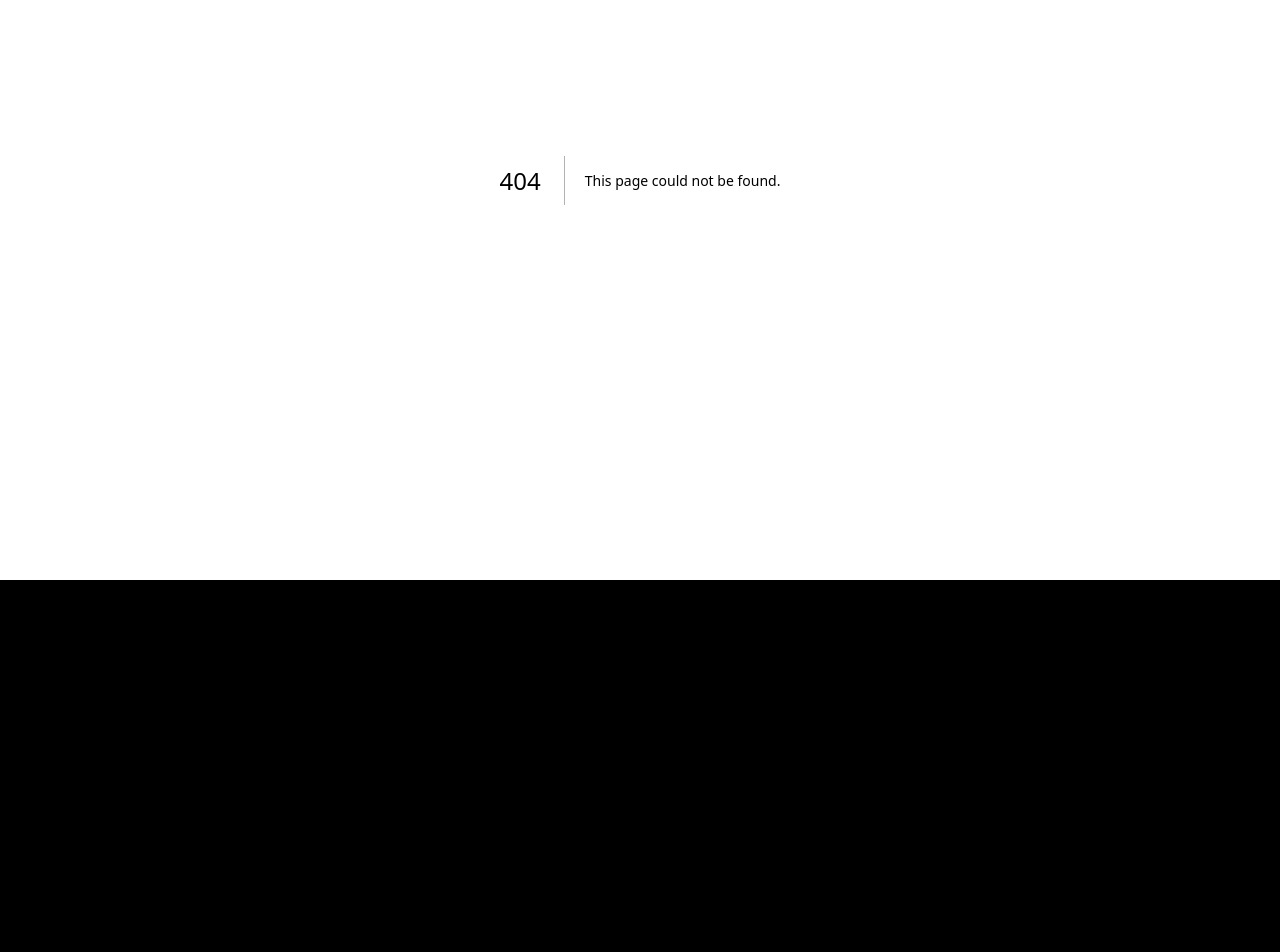
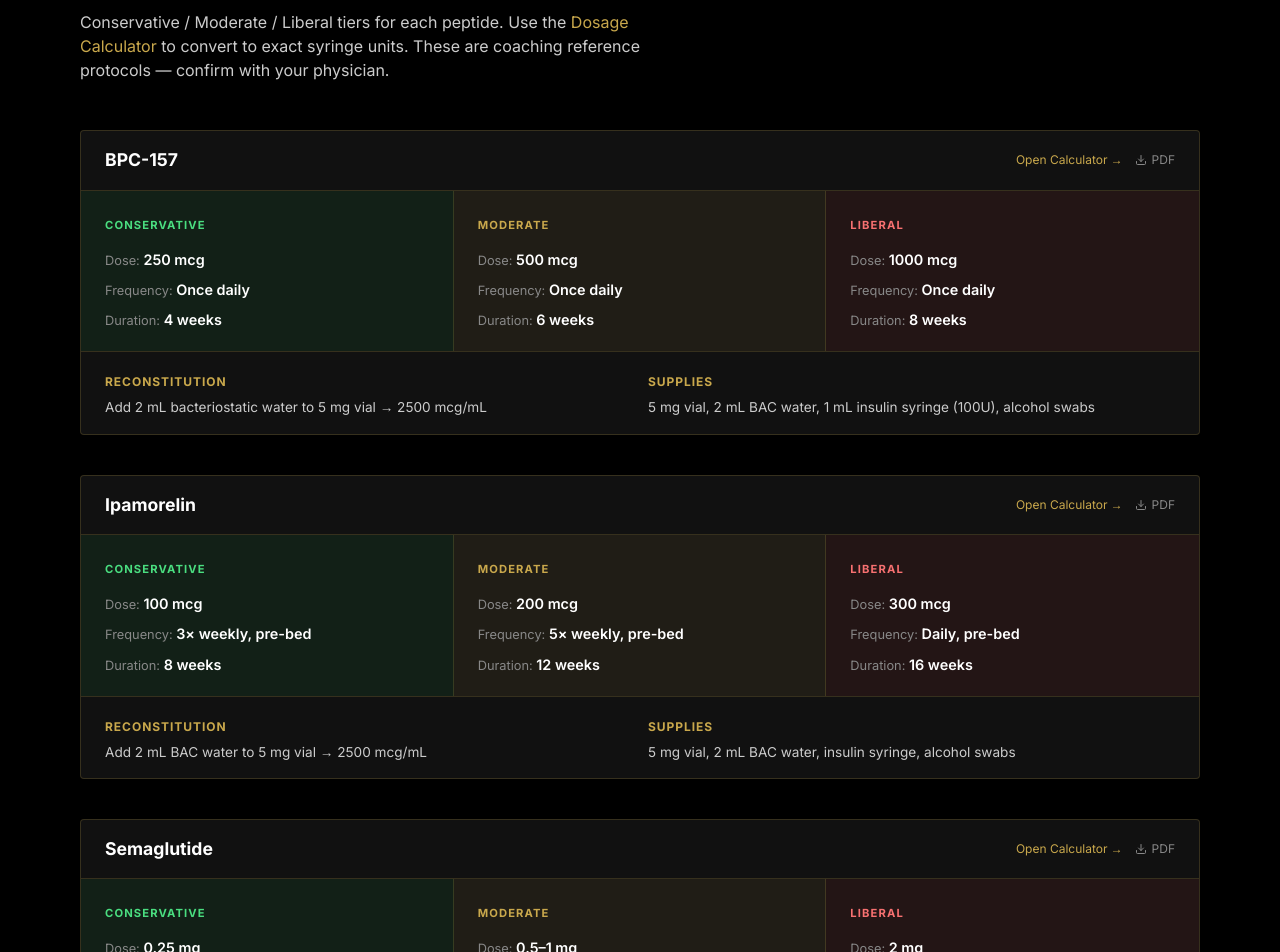
Before and after one commit to asaasinai/richard-ortiz-coaching, a Next.js app: page /protocols in a window 1280 px wide. Before the commit this address had no page. Shown: the part 220-1172 px from the top of the page. Before the commit the page ends 800 px from the top, so only its background shows below. Built offline with nearby package versions, Linux system fonts and the light colour scheme.

Commit message:
scaffold: src/app/protocols/page.tsx

```diff
--- /dev/null
+++ b/src/app/protocols/page.tsx
@@ -0,0 +1,105 @@
+import Nav from "@/components/Nav"
+import Footer from "@/components/Footer"
+import Link from "next/link"
+import { Download } from "lucide-react"
+
+const protocols = [
+  {
+    peptide: "BPC-157",
+    slug: "bpc-157",
+    conservative: { dose: "250 mcg", freq: "Once daily", duration: "4 weeks" },
+    moderate:     { dose: "500 mcg", freq: "Once daily", duration: "6 weeks" },
+    liberal:      { dose: "1000 mcg", freq: "Once daily", duration: "8 weeks" },
+    reconstitution: "Add 2 mL bacteriostatic water to 5 mg vial → 2500 mcg/mL",
+    supplies: "5 mg vial, 2 mL BAC water, 1 mL insulin syringe (100U), alcohol swabs",
+  },
+  {
+    peptide: "Ipamorelin",
+    slug: "ipamorelin",
+    conservative: { dose: "100 mcg", freq: "3× weekly, pre-bed", duration: "8 weeks" },
+    moderate:     { dose: "200 mcg", freq: "5× weekly, pre-bed", duration: "12 weeks" },
+    liberal:      { dose: "300 mcg", freq: "Daily, pre-bed", duration: "16 weeks" },
+    reconstitution: "Add 2 mL BAC water to 5 mg vial → 2500 mcg/mL",
+    supplies: "5 mg vial, 2 mL BAC water, insulin syringe, alcohol swabs",
+  },
+  {
+    peptide: "Semaglutide",
+    slug: "semaglutide",
+    conservative: { dose: "0.25 mg", freq: "Weekly SubQ", duration: "4 weeks (titration)" },
+    moderate:     { dose: "0.5–1 mg", freq: "Weekly SubQ", duration: "12 weeks" },
+    liberal:      { dose: "2 mg", freq: "Weekly SubQ", duration: "Ongoing (physician supervised)" },
+    reconstitution: "Add 1.5 mL BAC water to 3 mg vial → 2 mg/mL",
+    supplies: "3 mg vial, 1.5 mL BAC water, 0.5 mL insulin syringe, alcohol swabs",
+  },
+  {
+    peptide: "TB-500",
+    slug: "tb-500",
+    conservative: { dose: "2.5 mg", freq: "Weekly SubQ", duration: "4 weeks" },
+    moderate:     { dose: "5 mg", freq: "Weekly SubQ", duration: "6 weeks" },
+    liberal:      { dose: "7.5 mg", freq: "Twice weekly", duration: "8 weeks" },
+    reconstitution: "Add 2 mL BAC water to 10 mg vial → 5 mg/mL",
+    supplies: "10 mg vial, 2 mL BAC water, 1 mL syringe, alcohol swabs",
+  },
+]
+
+const levelStyle = (level: string) => ({
+  conservative: { bg: "rgba(34,197,94,0.08)", border: "rgba(34,197,94,0.3)", label: "Conservative", color: "#4ade80" },
+  moderate:     { bg: "rgba(201,168,76,0.08)", border: "rgba(201,168,76,0.3)", label: "Moderate",     color: "#C9A84C" },
+  liberal:      { bg: "rgba(239,68,68,0.08)",  border: "rgba(239,68,68,0.3)",  label: "Liberal",      color: "#f87171" },
+}[level] ?? { bg: "", border: "", label: level, color: "#fff" })
+
+export default function ProtocolsPage() {
+  return (
+    <>
+      <Nav />
+      <div className="max-w-6xl mx-auto px-4 py-16">
+        <span className="section-num">04 — Protocols</span>
+        <h1 style={{ fontFamily:"Inter Tight,sans-serif",fontWeight:900,fontSize:"2.5rem",letterSpacing:"-0.03em" }}>Dosage Protocols</h1>
+        <p style={{ color:"var(--text-soft)",marginTop:"0.75rem",marginBottom:"3rem",maxWidth:600 }}>
+          Conservative / Moderate / Liberal tiers for each peptide. Use the{" "}
+          <Link href="/calculator" style={{ color:"var(--gold)" }}>Dosage Calculator</Link> to convert to exact syringe units.
+          These are coaching reference protocols — confirm with your physician.
+        </p>
+
+        <div className="flex flex-col gap-10">
+          {protocols.map(p => (
+            <div key={p.slug} style={{ background:"var(--surface)",border:"1px solid var(--border)",borderRadius:"var(--radius)",overflow:"hidden" }}>
+              <div style={{ borderBottom:"1px solid var(--border)",padding:"1rem 1.5rem",display:"flex",justifyContent:"space-between",alignItems:"center" }}>
+                <h2 style={{ fontWeight:700,fontSize:"1.1rem" }}>{p.peptide}</h2>
+                <div style={{ display:"flex",gap:"0.75rem" }}>
+                  <Link href={`/calculator`} style={{ fontSize:"0.75rem",color:"var(--gold)",display:"flex",alignItems:"center",gap:"0.3rem" }}>
+                    Open Calculator →
+                  </Link>
+                  <button style={{ fontSize:"0.75rem",color:"var(--text-mute)",background:"none",border:"none",cursor:"pointer",display:"flex",alignItems:"center",gap:"0.3rem" }}>
+                    <Download size={12}/> PDF
+                  </button>
+                </div>
+              </div>
+              <div style={{ display:"grid",gridTemplateColumns:"repeat(3,1fr)",gap:0 }}>
+                {(["conservative","moderate","liberal"] as const).map((lvl,i) => {
+                  const s = levelStyle(lvl)
+                  const d = p[lvl]
+                  return (
+                    <div key={lvl} style={{ background:s.bg,borderRight: i<2?"1px solid var(--border)":undefined,padding:"1.25rem 1.5rem" }}>
+                      <span style={{ fontSize:"0.7rem",fontWeight:700,letterSpacing:"0.1em",textTransform:"uppercase",color:s.color }}>{s.label}</span>
+                      <div style={{ marginTop:"0.75rem",display:"flex",flexDirection:"column",gap:"0.4rem" }}>
+                        <div><span style={{ color:"var(--text-mute)",fontSize:"0.8rem" }}>Dose: </span><span style={{ fontWeight:600,fontSize:"0.9rem" }}>{d.dose}</span></div>
+                        <div><span style={{ color:"var(--text-mute)",fontSize:"0.8rem" }}>Frequency: </span><span style={{ fontWeight:600,fontSize:"0.9rem" }}>{d.freq}</span></div>
+                        <div><span style={{ color:"var(--text-mute)",fontSize:"0.8rem" }}>Duration: </span><span style={{ fontWeight:600,fontSize:"0.9rem" }}>{d.duration}</span></div>
+                      </div>
+                    </div>
+                  )
+                })}
+              </div>
+              <div style={{ borderTop:"1px solid var(--border)",padding:"1rem 1.5rem",display:"grid",gridTemplateColumns:"1fr 1fr",gap:"1rem" }}>
+                <div><span style={{ fontSize:"0.75rem",color:"var(--gold)",fontWeight:700,textTransform:"uppercase",letterSpacing:"0.08em" }}>Reconstitution</span><p style={{ color:"var(--text-soft)",fontSize:"0.85rem",marginTop:"0.3rem" }}>{p.reconstitution}</p></div>
+                <div><span style={{ fontSize:"0.75rem",color:"var(--gold)",fontWeight:700,textTransform:"uppercase",letterSpacing:"0.08em" }}>Supplies</span><p style={{ color:"var(--text-soft)",fontSize:"0.85rem",marginTop:"0.3rem" }}>{p.supplies}</p></div>
+              </div>
+            </div>
+          ))}
+        </div>
+      </div>
+      <Footer />
+    </>
+  )
+}
```
